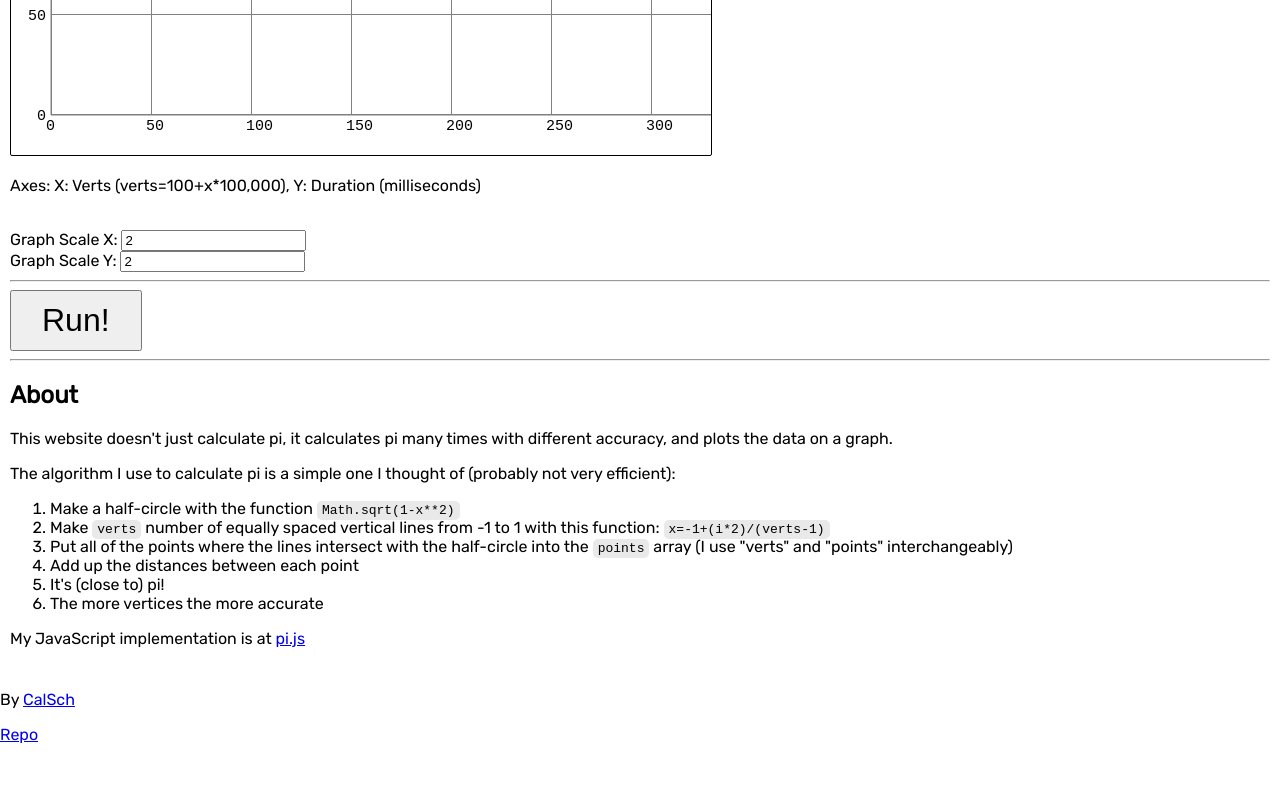
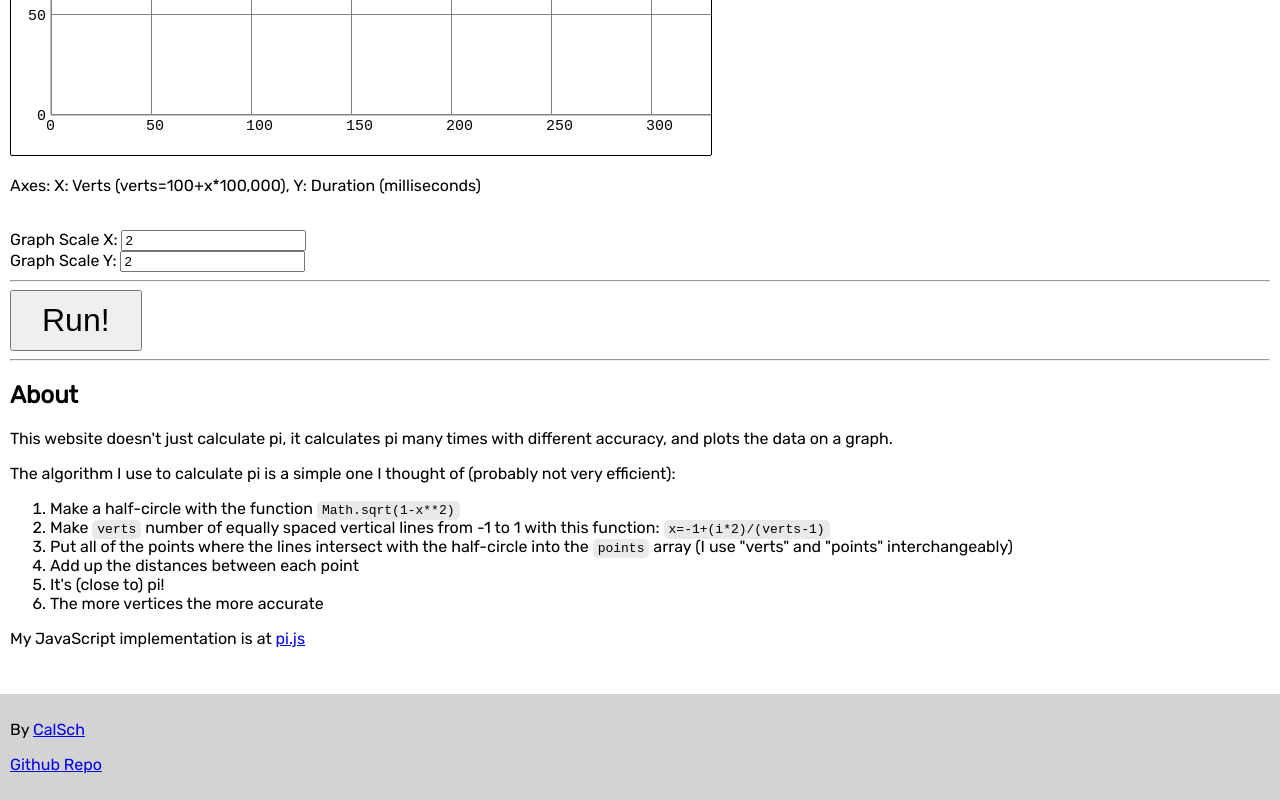
Before and after one commit to CalSch/pi-calculator, a plain HTML site: page index.html in a window 1280 px wide. Shown: the part 334-1134 px from the top of the page. Before the commit the page ends 1094 px from the top, so only its background shows below. Drawn offline with Linux system fonts and the light colour scheme.

Commit message:
Changed footer

```diff
--- a/index.html
+++ b/index.html
@@ -50,6 +50,12 @@
 			border-radius: 5px;
 			padding: 2px 5px;
 		}
+
+		footer {
+			margin-top: 20px;
+			background-color: lightgrey;
+			padding: 10px;
+		}
 	</style>
 </head>
 <body>
@@ -84,7 +90,7 @@
 
 	<footer>
 		<p>By <a href="https://calsch.github.io/">CalSch</a></p>
-		<p><a href="https://github.com/CalSch/pi-calculator">Repo</a></p>
+		<p><a href="https://github.com/CalSch/pi-calculator">Github Repo</a></p>
 	</footer>
 
 	<script defer src="pi.js"></script>
```
